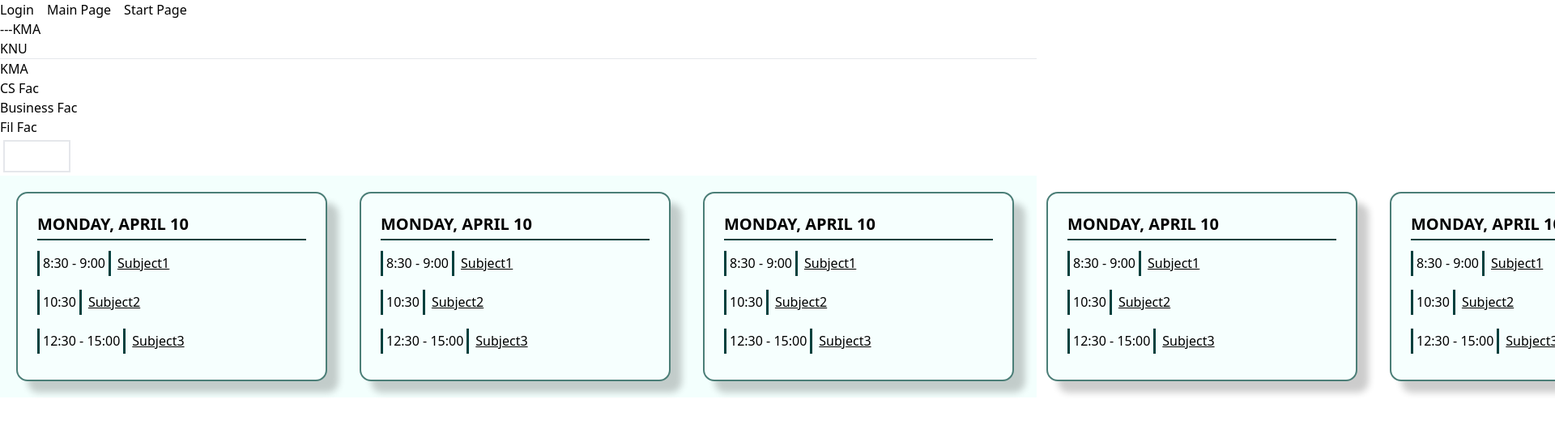
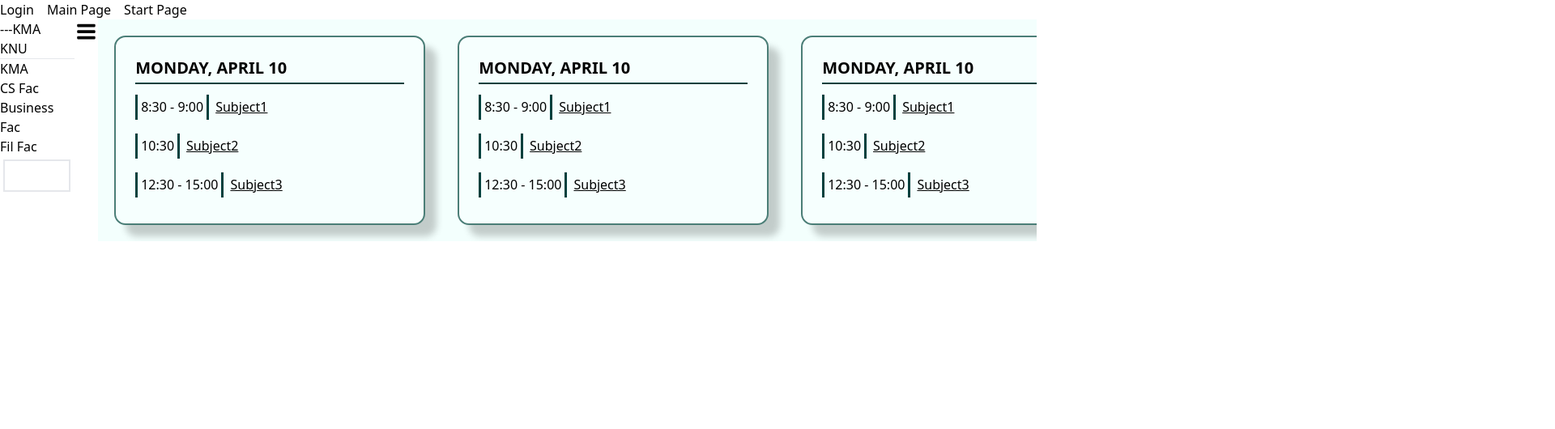
Before and after one commit to HlibHryshko/toucan-planner, a React (Create React App) app: page / in a window 1280 px wide. Shown: the top 530 px of the page at 81% size, 1920 px wide, since content can reach past the window. Built offline with nearby package versions, Linux system fonts and the light colour scheme.

Commit message:
start of sidebar design

```diff
--- a/package.json
+++ b/package.json
@@ -11,6 +11,7 @@
     "classnames": "^2.3.2",
     "react": "^18.2.0",
     "react-dom": "^18.2.0",
+    "react-icons": "^4.8.0",
     "react-redux": "^8.0.5",
     "react-router-dom": "^6.10.0",
     "react-scripts": "5.0.1",
--- a/src/pages/MainPage.js
+++ b/src/pages/MainPage.js
@@ -1,11 +1,31 @@
 import Calendar from "../components/Calendar";
 import CategoriesSidebar from "../components/CategoriesSideBar";
+import { GoThreeBars } from "react-icons/go"
+import { useState } from "react";
 
 const MainPage = () => {
+  const [isExpanded, setIsExpanded] = useState(true)
+
+  // const scrollContainer = document.scrollingElement;
+
+  // scrollContainer.addEventListener("wheel", (evt) => {
+  //     evt.preventDefault();
+  //     scrollContainer.scrollLeft += evt.deltaY;
+  // });
+
   return (
-    <div>
-      <CategoriesSidebar />
-      <Calendar />
+    <div className="flex flex-row">
+      <div className="flex">{
+        (isExpanded && <CategoriesSidebar />)
+      }
+      <GoThreeBars size={30} onClick={() => {
+        setIsExpanded(!isExpanded)
+      }}/>
+      </div>
+
+      <div id="calendar" style={{overflowX:"scroll"}} onScroll={()=>{
+
+      }}><Calendar /></div>
     </div>
   );
 };
```
Also changed, not shown: 1 other file (tests, documents, lock files or other folders).
